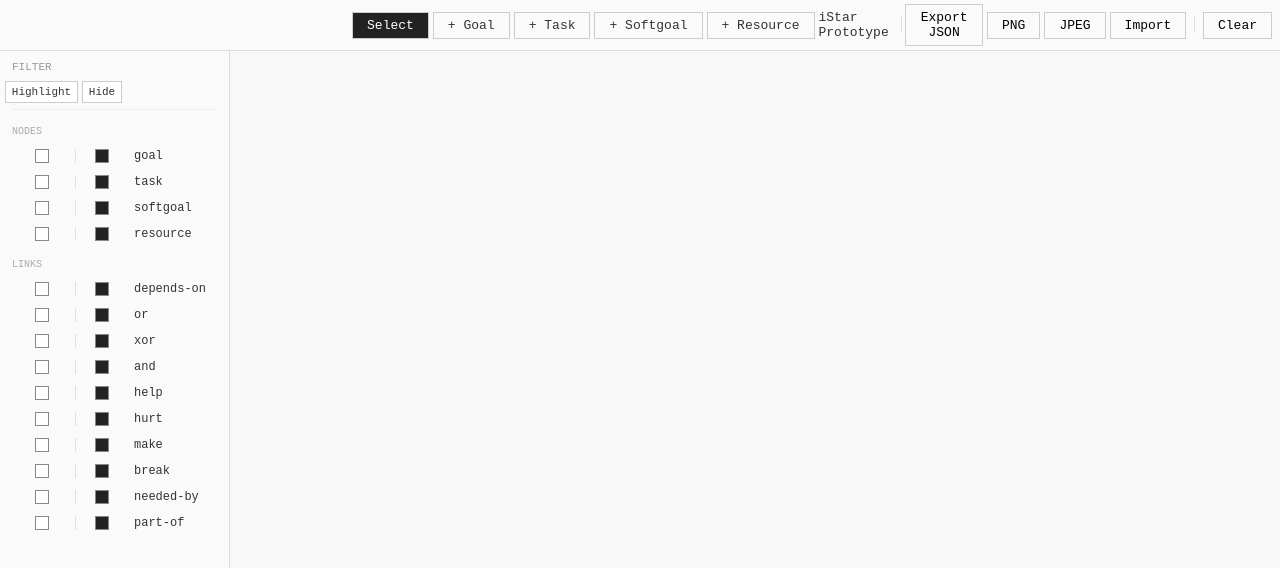
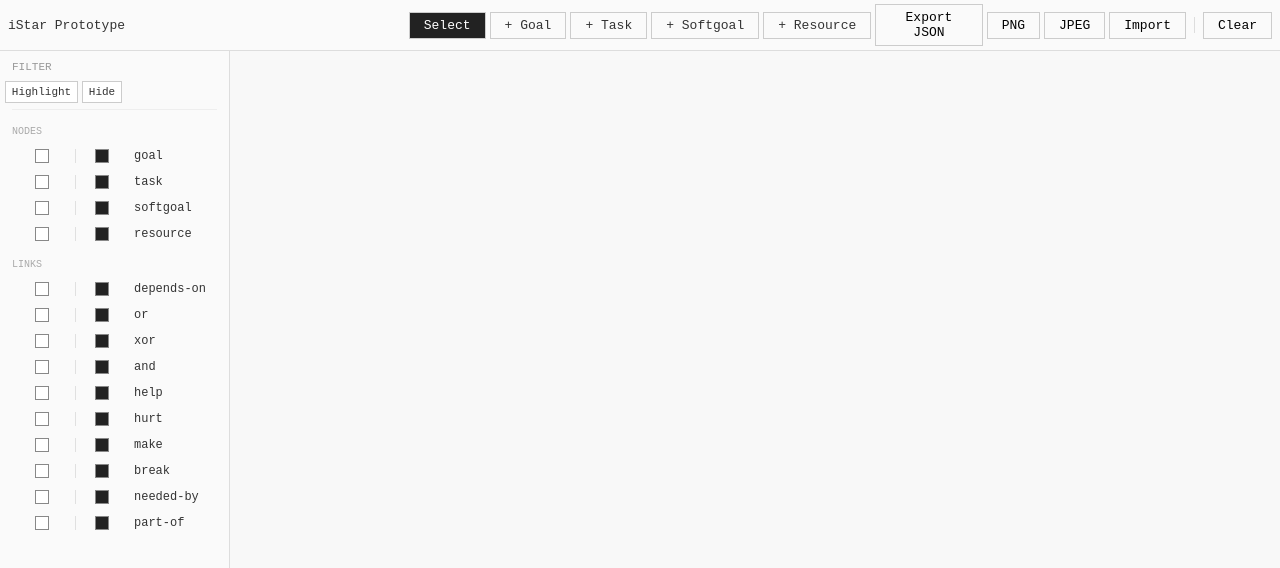
Before and after one commit to HansCastorpus/iStar-Prototype, a React (Vite) app in the folder iStar Prototype/: page / in a window 1280 px wide. Shown: the top 568 px of the page. Built offline with nearby package versions, Linux system fonts and the light colour scheme.

Commit message:
Update Toolbar.jsx

```diff
--- a/iStar Prototype/src/components/Toolbar.jsx
+++ b/iStar Prototype/src/components/Toolbar.jsx
@@ -52,8 +52,10 @@ export default function Toolbar() {
       background: '#fafafa',
       flexShrink: 0,
     }}>
-      {/* Left spacer */}
-      <div style={{ flex: 1 }} />
+      {/* Title */}
+      <div style={{ flex: 1, display: 'flex', alignItems: 'center' }}>
+        <span style={{ fontSize: 13, fontFamily: 'monospace', color: '#333' }}>iStar Prototype</span>
+      </div>
 
       {/* Centered mode buttons */}
       <div style={{ display: 'flex', gap: 4 }}>
@@ -78,8 +80,6 @@ export default function Toolbar() {
 
       {/* Right actions */}
       <div style={{ flex: 1, display: 'flex', justifyContent: 'flex-end', gap: 4, alignItems: 'center' }}>
-        <span style={{ fontSize: 13, fontFamily: 'monospace', color: '#333', marginRight: 8 }}>iStar Prototype</span>
-        <div style={{ width: 1, height: 16, background: '#ddd' }} />
         <button onClick={exportDiagram} style={actionBtn}>Export JSON</button>
         <button onClick={() => exportAsImage('png')} style={actionBtn}>PNG</button>
         <button onClick={() => exportAsImage('jpeg')} style={actionBtn}>JPEG</button>
```
